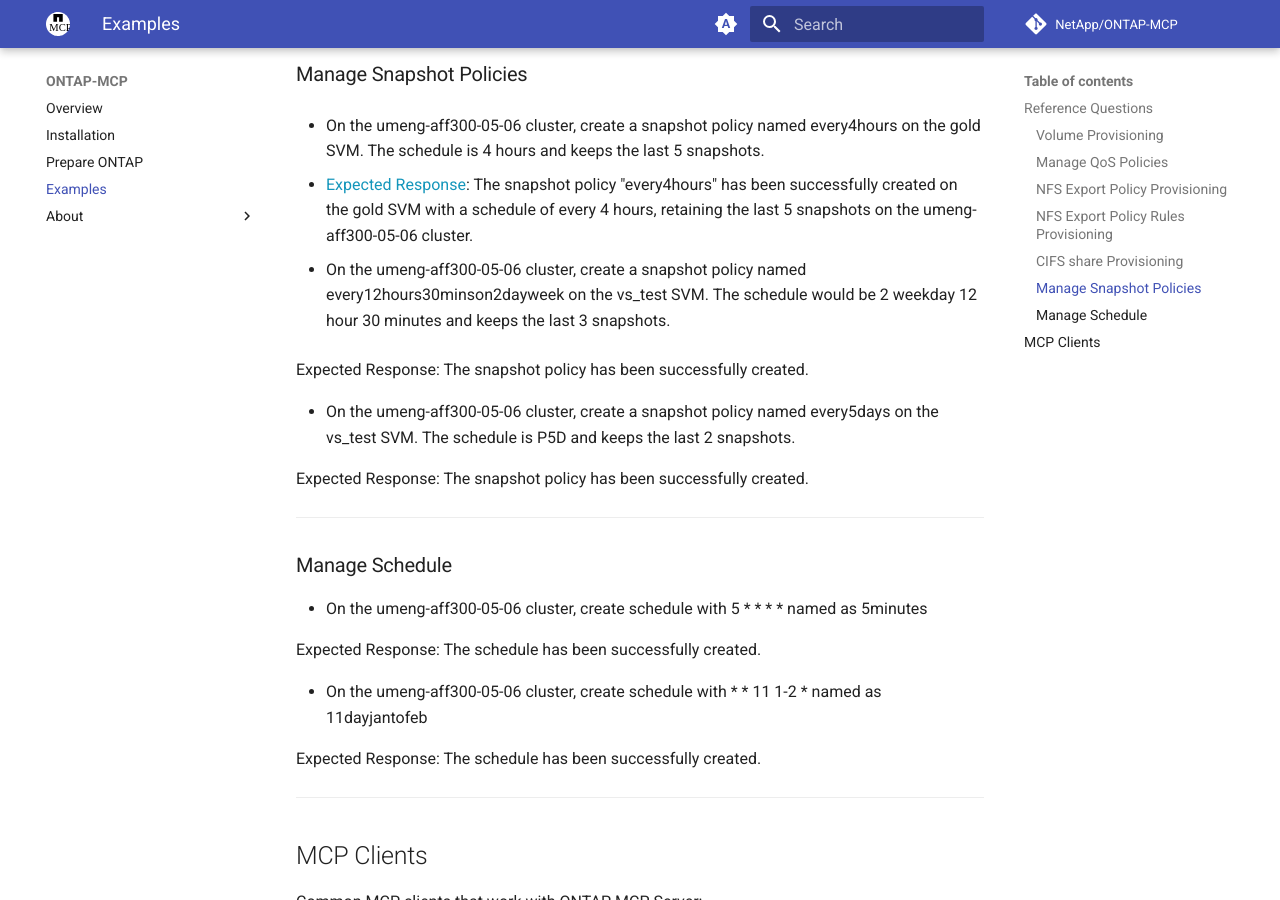
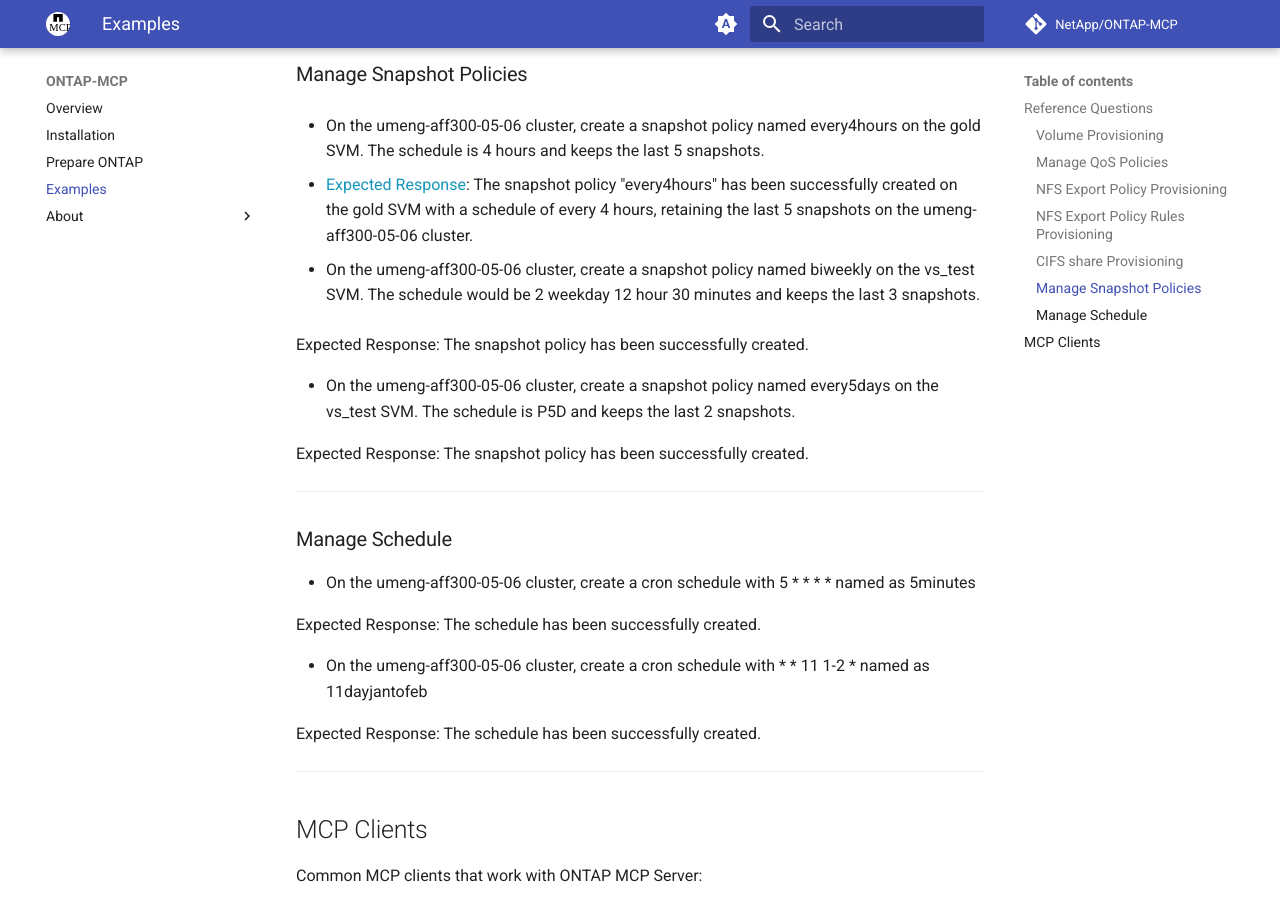
Before and after one commit to NetApp/ontap-mcp, an MkDocs documentation site: the page built from docs/examples.md, in a window 1280 px wide and 900 px high, scrolled down 2826 px. Built offline with MkDocs 1.6.1 and Material for MkDocs 9.7.7, drawn with Linux system fonts in a browser that asks for light colours; comment, search, counter and statistics services are not loaded; the version menu is left out.

Commit message:
feat: update doc

```diff
--- a/docs/examples.md
+++ b/docs/examples.md
@@ -103,7 +103,7 @@ Expected Response: CIFS share updated successfully.
 
 - <span class="key">Expected Response</span>: The snapshot policy "every4hours" has been successfully created on the gold SVM with a schedule of every 4 hours, retaining the last 5 snapshots on the umeng-aff300-05-06 cluster.
 
-- On the umeng-aff300-05-06 cluster, create a snapshot policy named every12hours30minson2dayweek on the vs_test SVM. The schedule would be 2 weekday 12 hour 30 minutes and keeps the last 3 snapshots.
+- On the umeng-aff300-05-06 cluster, create a snapshot policy named biweekly on the vs_test SVM. The schedule would be 2 weekday 12 hour 30 minutes and keeps the last 3 snapshots.
 
 Expected Response: The snapshot policy has been successfully created.
 
@@ -115,11 +115,11 @@ Expected Response: The snapshot policy has been successfully created.
 
 ### Manage Schedule
 
-- On the umeng-aff300-05-06 cluster, create schedule with 5 * * * * named as 5minutes
+- On the umeng-aff300-05-06 cluster, create a cron schedule with 5 * * * * named as 5minutes
 
 Expected Response: The schedule has been successfully created.
 
-- On the umeng-aff300-05-06 cluster, create schedule with * * 11 1-2 * named as 11dayjantofeb
+- On the umeng-aff300-05-06 cluster, create a cron schedule with * * 11 1-2 * named as 11dayjantofeb
 
 Expected Response: The schedule has been successfully created.
 
```
